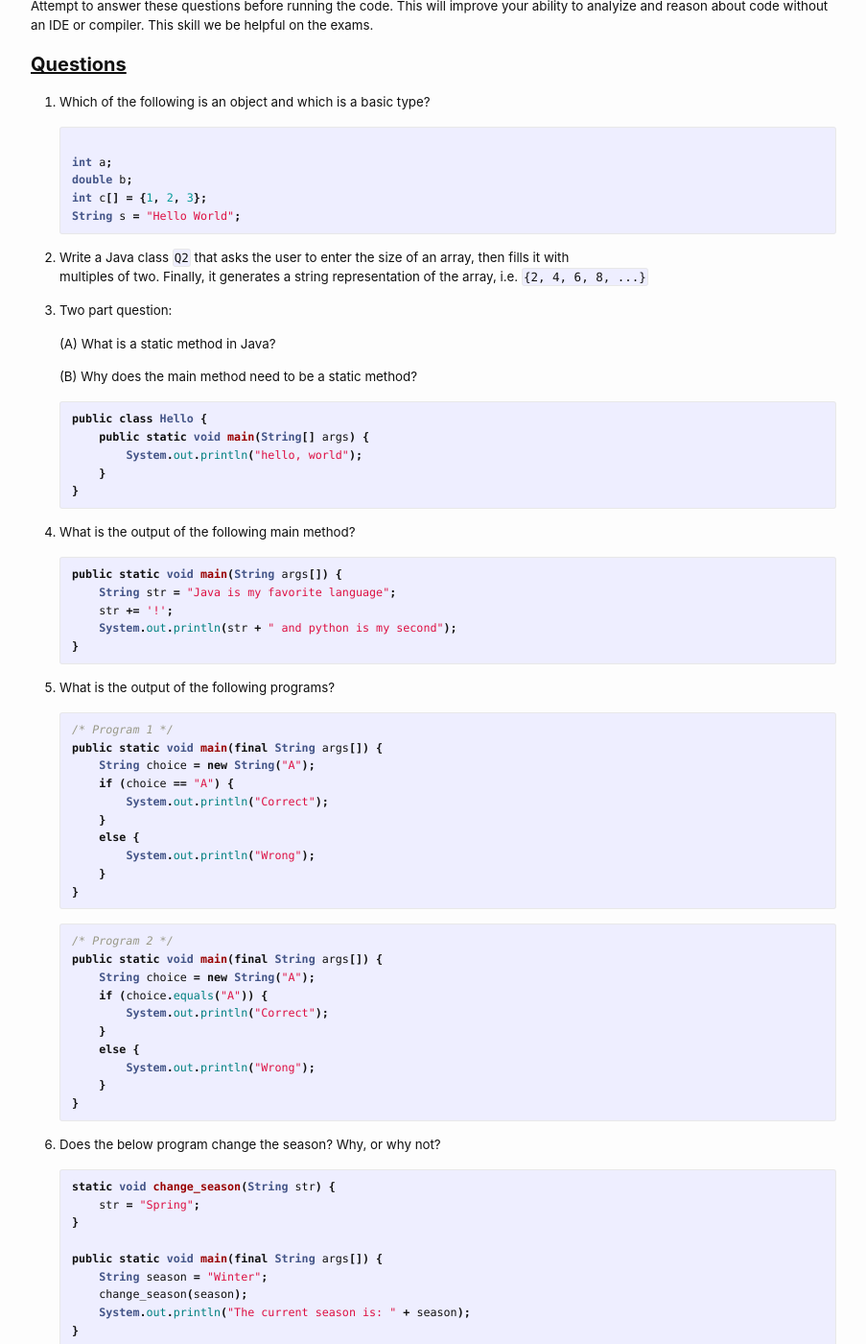
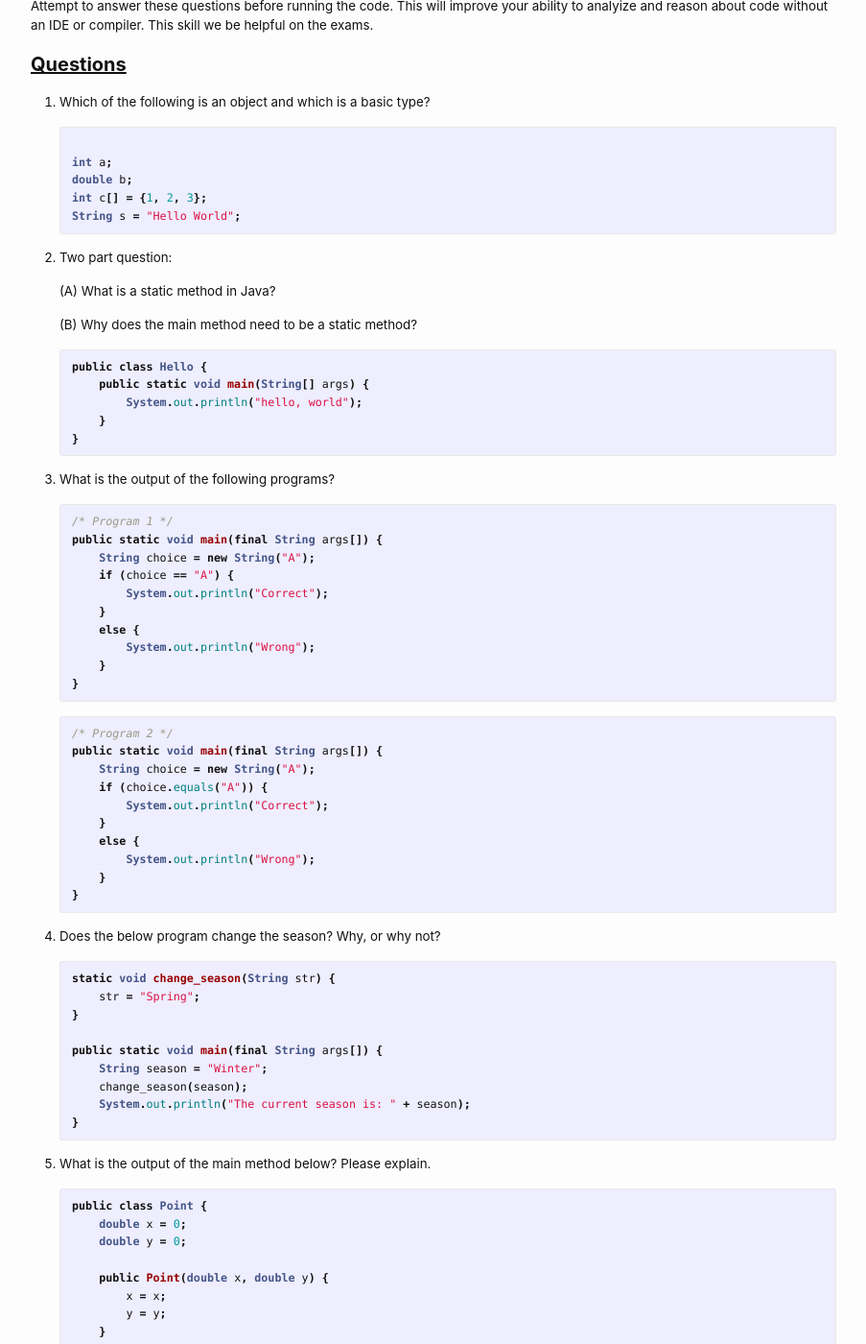
Before and after one commit to cs2113-f24/cs2113-f24.github.io, a Jekyll site: the page built from wrkshts/J2-wrksht.md, in a window 1280 px wide and 1400 px high, scrolled down 363 px. Shown: the whole window at 96% size, without its empty margins (188-1091 px from the left). Built offline with Jekyll 4.4.1, drawn with Linux system fonts in a browser that asks for light colours; some of the changed text lies outside the part shown.

Commit message:
spring update

````diff
--- a/wrkshts/J2-wrksht.md
+++ b/wrkshts/J2-wrksht.md
@@ -34,51 +34,6 @@ String s = "Hello World";
 * In the first two lines, `int` and `double` are basic types.
 * In the last two lines, array and `String` are objects.
 
-### q
-
-Write a Java class `Q2` that asks the user to enter the size of an array, then fills it with
-multiples of two. Finally, it generates a string representation of the array, i.e. `{2, 4, 6, 8, ...}`
-
-
-#### s
-```java
-import java.util.Scanner;
-
-public class Q2 {
-    public static void main(String args[]) {
-        int c;
-        System.out.println("Enter an array length greater than 0 and less than or equal to 15:");
-
-        Scanner sc = new Scanner(System.in);
-        c = sc.nextInt();
-        sc.close();
-
-        if(c < 0 || c > 15) {
-            System.err.printf("ERROR: Invalid length %d\n",c);
-            System.exit(1);
-        }
-
-        double a[] = new double[c];
-
-        for(int i = 0; i < c; i++) {
-            if(i > 0) {
-                a[i] = (a[i - 1] + 2) *3.15;
-            }else {
-                a[i] = 10.8;
-            }
-        }
-
-        String str = "{ ";
-
-        for(int i = 0; i < c; i++){
-            str += "" + ((int)a[i]) + " ";
-        }
-        str += "}";
-
-        System.out.println(str);
-    }
-}
-```
 
 ### q
 
@@ -100,20 +55,6 @@ public class Hello {
 * Static methods are called directly, or statically, without the need of an object instance.
 * `main` methods need to be static because it needs to be called without instantiating an object of the class.
 
-### q
-
-What is the output of the following main method?
-
-```java
-public static void main(String args[]) {
-    String str = "Java is my favorite language";
-    str += '!';
-    System.out.println(str + " and python is my second");
-}
-```
-
-#### s
-The output is `Java is my favorite language! and python is my second`.
 
 ### q
 
````
Also changed, not shown: other parts of wrkshts/J2-wrksht.md (+2 -2 lines).
